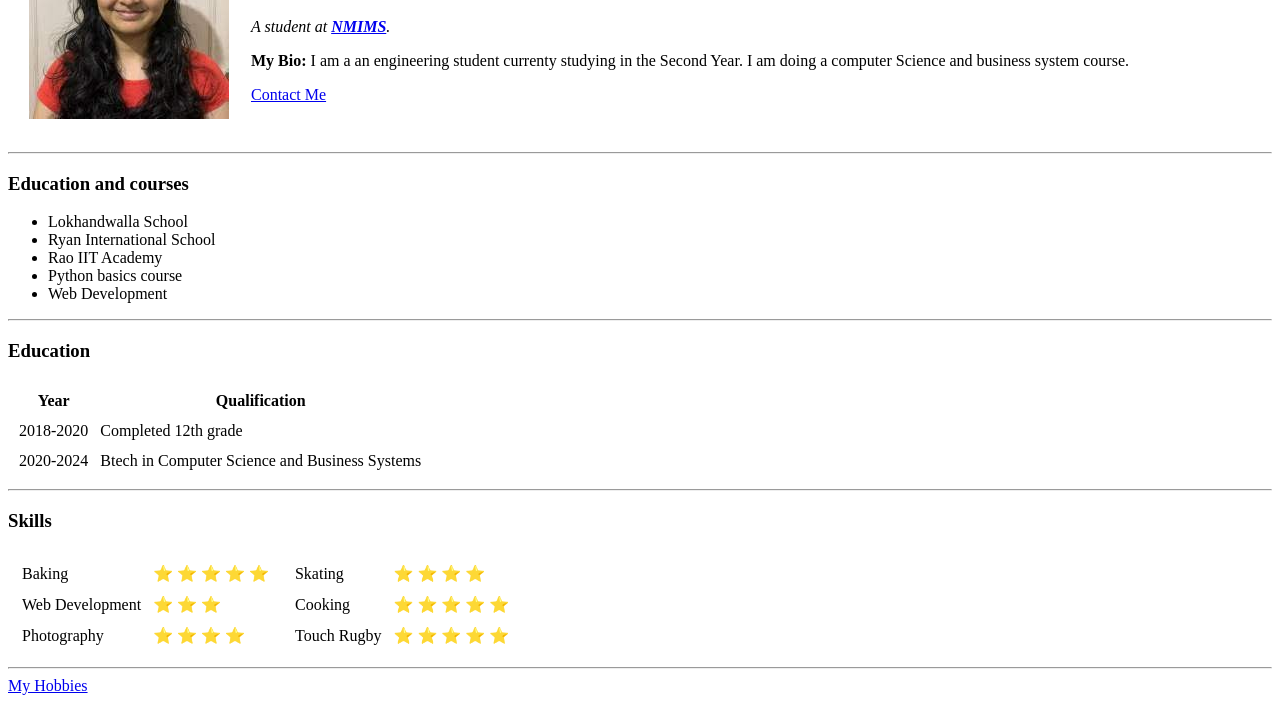
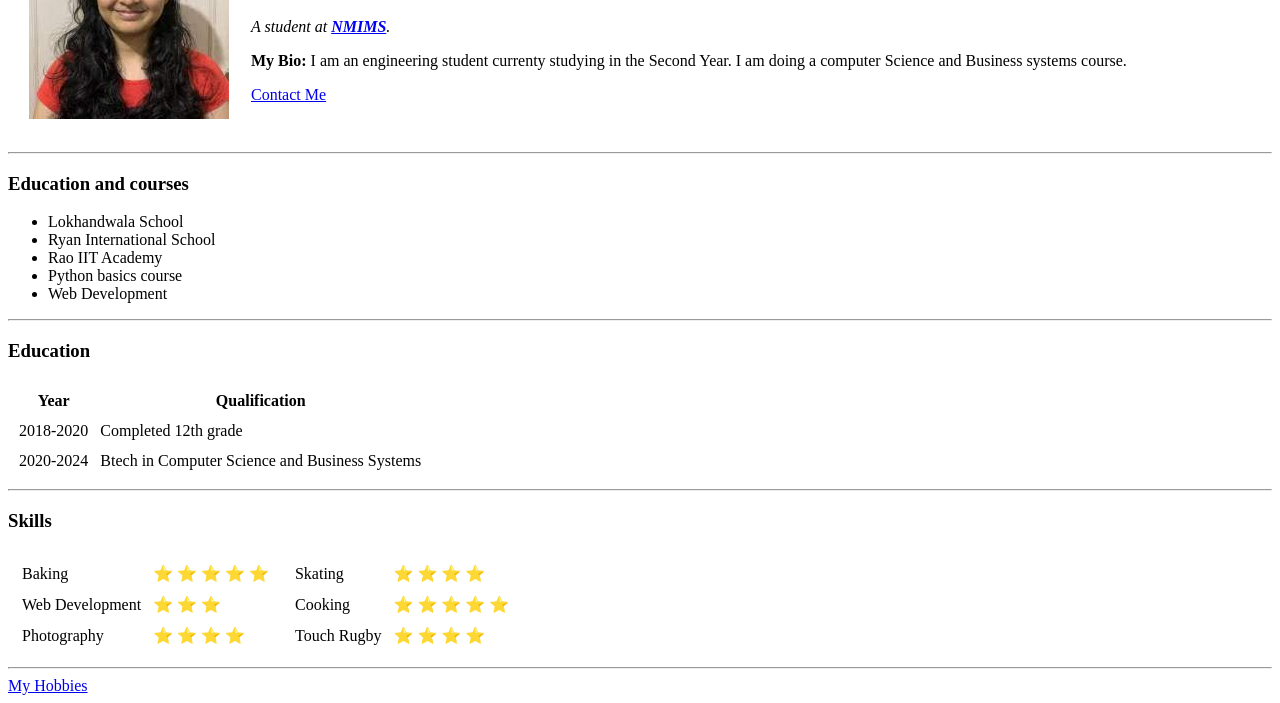
Before and after one commit to ShreyaGovil1/cv, a plain HTML site: page index.html in a window 1280 px wide. Shown: the part 110-813 px from the top of the page. Drawn offline with Linux system fonts and the light colour scheme.

Commit message:
Update index.html

```diff
--- a/index.html
+++ b/index.html
@@ -12,8 +12,8 @@
     <td><img src="Shreyagovil.jpeg" alt="Shreya's Profile Picture"></td>
     <td><h1> Shreya Govil </h1>
     <p><em>A student at <strong><a href="https://engineering.nmims.edu/">NMIMS</a></strong>.</em></p>
-    <p><strong>My Bio: </strong>I am a an engineering student currenty studying in the Second Year. I am doing a computer
-      Science and business system course.</p>
+    <p><strong>My Bio: </strong>I am an engineering student currenty studying in the Second Year. I am doing a computer
+      Science and Business systems course.</p>
       <a href="ContactMe.html">Contact Me</a>
     </td>
   </tr>
@@ -22,7 +22,7 @@
   <hr>
   <h3>Education and courses </h3>
   <ul>
-    <li>Lokhandwalla School</li>
+    <li>Lokhandwala School</li>
     <li>Ryan International School</li>
     <li>Rao IIT Academy</li>
     <li>Python basics course</li>
@@ -78,7 +78,7 @@
           </tr>
           <tr>
             <td>Touch Rugby</td>
-            <td>⭐️ ⭐️ ⭐️ ⭐️ ⭐️ </td>
+            <td>⭐️ ⭐️ ⭐️ ⭐️ </td>
           </tr>
         </table>
       </td>
```
